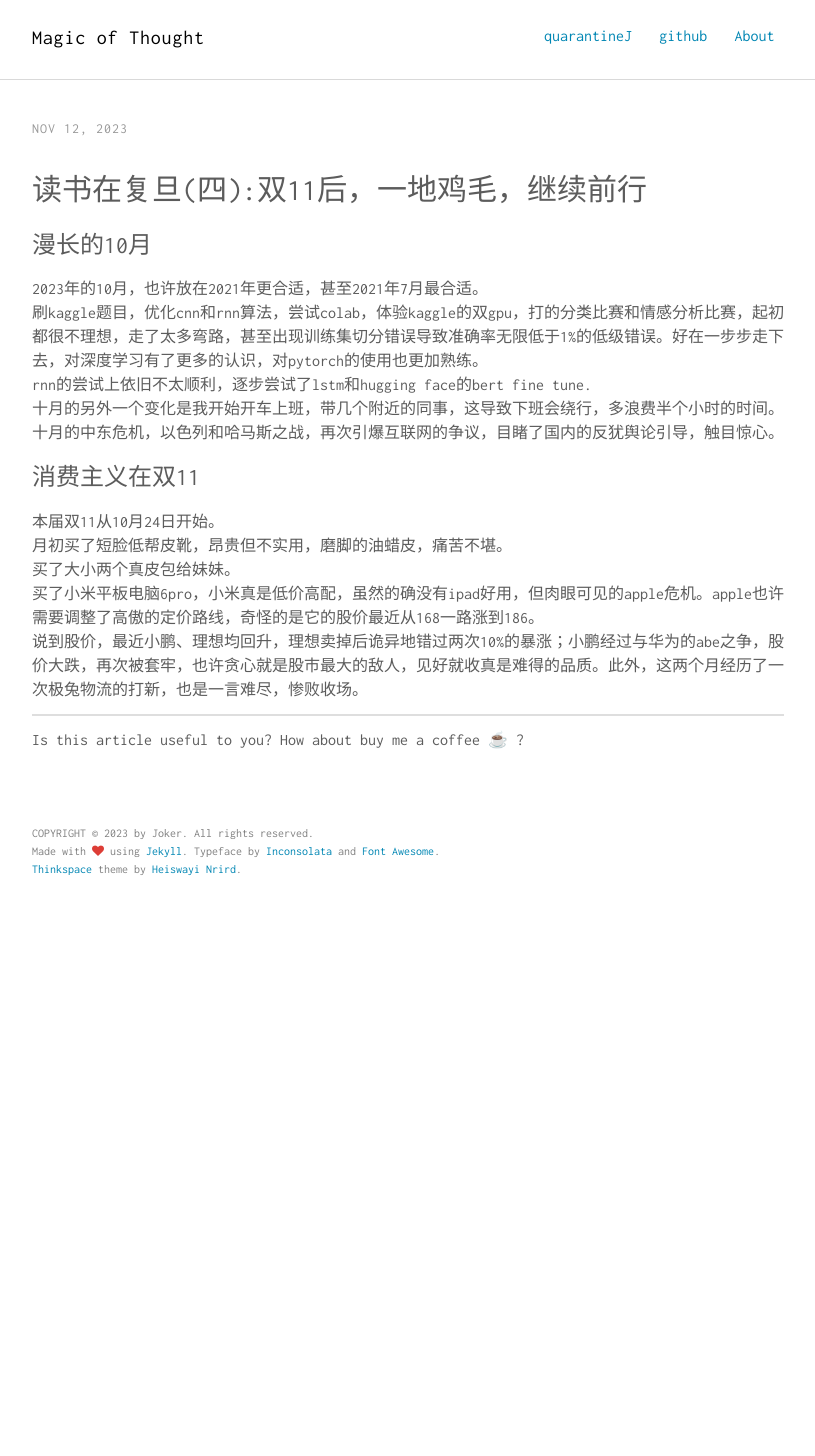
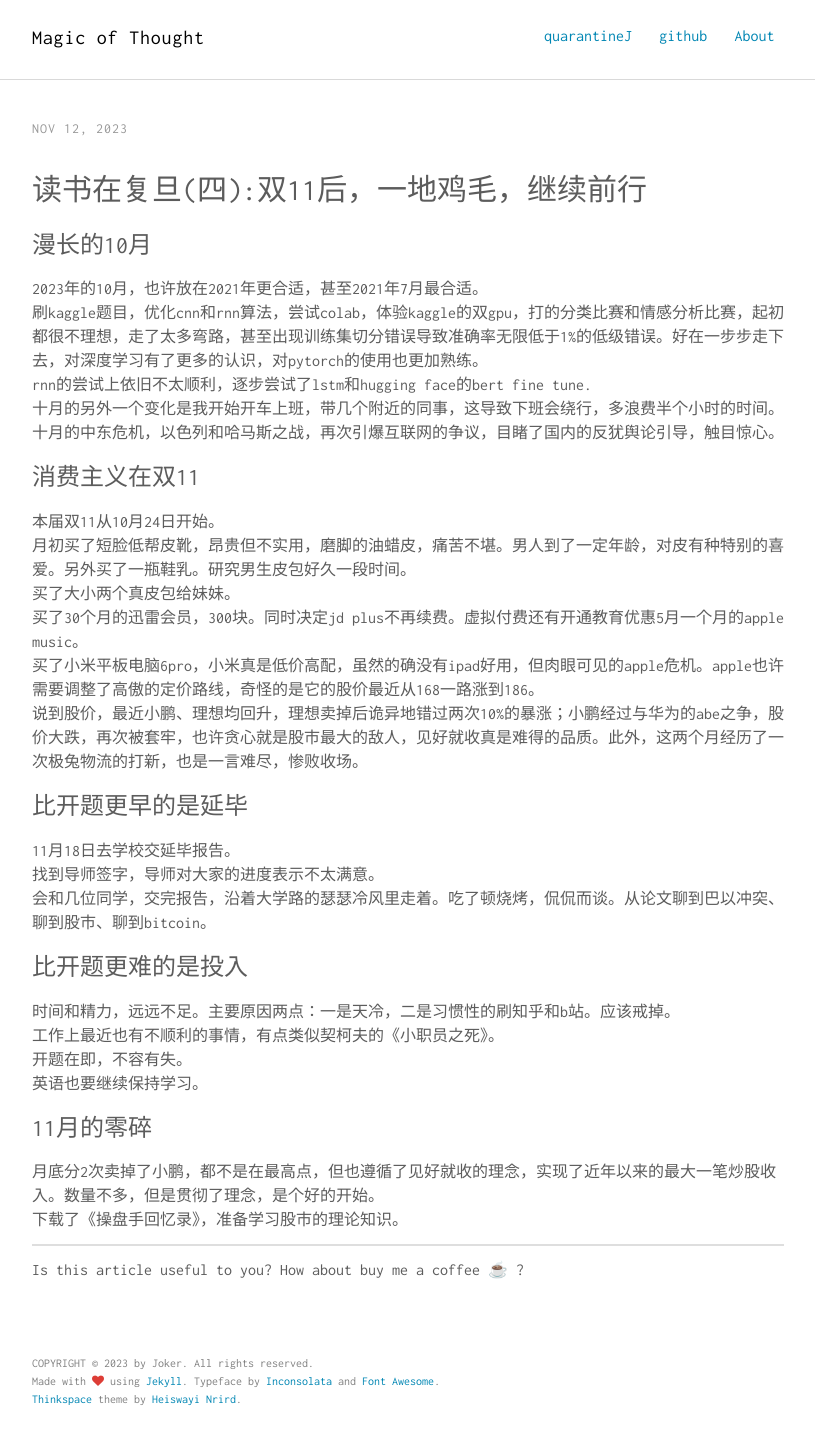
Before and after one commit to rongjoker/rongjoker.github.io, a Jekyll site: the page built from _posts/2023-11-12-fudan4after1111.md, in a window 1280 px wide. Shown: the whole page, without its empty margins (232-1047 px from the left). Built offline with Jekyll 4.4.1, drawn with Linux system fonts in a browser that asks for light colours; comment, search, counter and statistics services are not loaded; before the commit the page ends 926 px from its top, so only the background shows below that.

Commit message:
操盘手回忆录

```diff
--- a/_posts/2023-11-12-fudan4after1111.md
+++ b/_posts/2023-11-12-fudan4after1111.md
@@ -14,7 +14,30 @@ rnn的尝试上依旧不太顺利，逐步尝试了lstm和hugging face的bert fi
 
 ###  消费主义在双11
 本届双11从10月24日开始。<br>
-月初买了短脸低帮皮靴，昂贵但不实用，磨脚的油蜡皮，痛苦不堪。<br>
+月初买了短脸低帮皮靴，昂贵但不实用，磨脚的油蜡皮，痛苦不堪。男人到了一定年龄，对皮有种特别的喜爱。另外买了一瓶鞋乳。研究男生皮包好久一段时间。<br>
 买了大小两个真皮包给妹妹。<br>
+买了30个月的迅雷会员，300块。同时决定jd plus不再续费。虚拟付费还有开通教育优惠5月一个月的apple music。<br>
 买了小米平板电脑6pro，小米真是低价高配，虽然的确没有ipad好用，但肉眼可见的apple危机。apple也许需要调整了高傲的定价路线，奇怪的是它的股价最近从168一路涨到186。<br>
-说到股价，最近小鹏、理想均回升，理想卖掉后诡异地错过两次10%的暴涨；小鹏经过与华为的abe之争，股价大跌，再次被套牢，也许贪心就是股市最大的敌人，见好就收真是难得的品质。此外，这两个月经历了一次极兔物流的打新，也是一言难尽，惨败收场。
+说到股价，最近小鹏、理想均回升，理想卖掉后诡异地错过两次10%的暴涨；小鹏经过与华为的abe之争，股价大跌，再次被套牢，也许贪心就是股市最大的敌人，见好就收真是难得的品质。此外，这两个月经历了一次极兔物流的打新，也是一言难尽，惨败收场。<br>
+
+
+
+
+### 比开题更早的是延毕
+11月18日去学校交延毕报告。<br>
+找到导师签字，导师对大家的进度表示不太满意。<br>
+会和几位同学，交完报告，沿着大学路的瑟瑟冷风里走着。吃了顿烧烤，侃侃而谈。从论文聊到巴以冲突、聊到股市、聊到bitcoin。<br>
+
+
+### 比开题更难的是投入
+时间和精力，远远不足。主要原因两点：一是天冷，二是习惯性的刷知乎和b站。应该戒掉。<br>
+工作上最近也有不顺利的事情，有点类似契柯夫的《小职员之死》。<br>
+开题在即，不容有失。<br>
+英语也要继续保持学习。
+
+
+
+
+### 11月的零碎
+月底分2次卖掉了小鹏，都不是在最高点，但也遵循了见好就收的理念，实现了近年以来的最大一笔炒股收入。数量不多，但是贯彻了理念，是个好的开始。<br>
+下载了《操盘手回忆录》，准备学习股市的理论知识。
```
Also changed, not shown: assets/images/延毕1.jpg (added), assets/images/延毕2.jpg (added), assets/images/延毕3.jpg (added), assets/images/延毕4.jpg (added).
